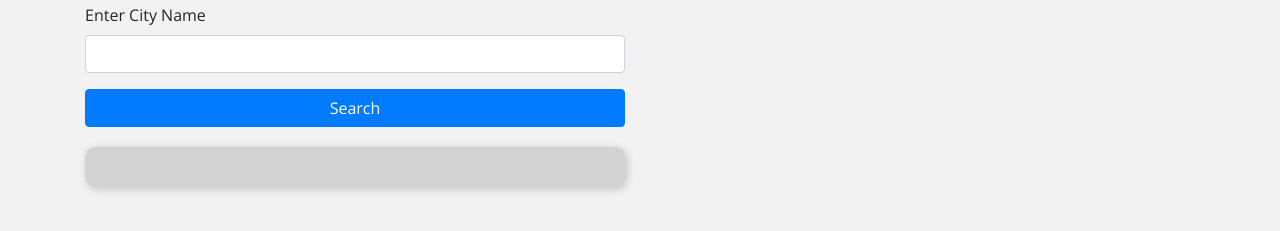
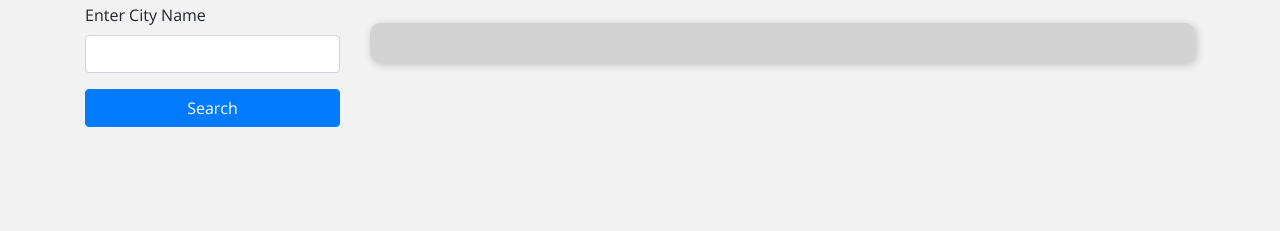
Before and after one commit to fadumasaidcodes/Api-Weather-Dashboard, a plain HTML site: page index.html in a window 1280 px wide. Shown: the part 77-308 px from the top of the page. Drawn offline with nearby package versions, Linux system fonts and the light colour scheme.

Commit message:
added the col 3 and col9

```diff
--- a/index.html
+++ b/index.html
@@ -17,7 +17,7 @@
   <div class="container mt-4">
     <h1 class="text-center">Weather Dashboard</h1>
     <div class="row">
-          <div class="col-sm-6">
+      <div class="col-sm-3">
         <form>
           <div class="form-group">
             <label for="city-input">Enter City Name</label>
@@ -25,20 +25,19 @@
           </div>
           <button type="button" class="btn btn-primary btn-block" id="search-btn">Search</button>
         </form>
-            <div id="weather-display">
-              <!-- Current weather information will be inserted here -->
-            </div>
         <div id="search-history">
           <!-- <h2>Search History</h2> -->
           <ul id="history-list">
           </ul>
         </div>
-
+      </div>
+      <div class="col-sm-9">
+        <div id="weather-display">
+            <!-- Current weather information will be inserted here -->
         </div>
         <div class="col-sm-6" id="future-weather">
           <!-- 5-day forecast information will be inserted here -->
         </div>
-
       </div>
   </div>
 
```
Lines whose indentation alone changed are shown as unchanged.
